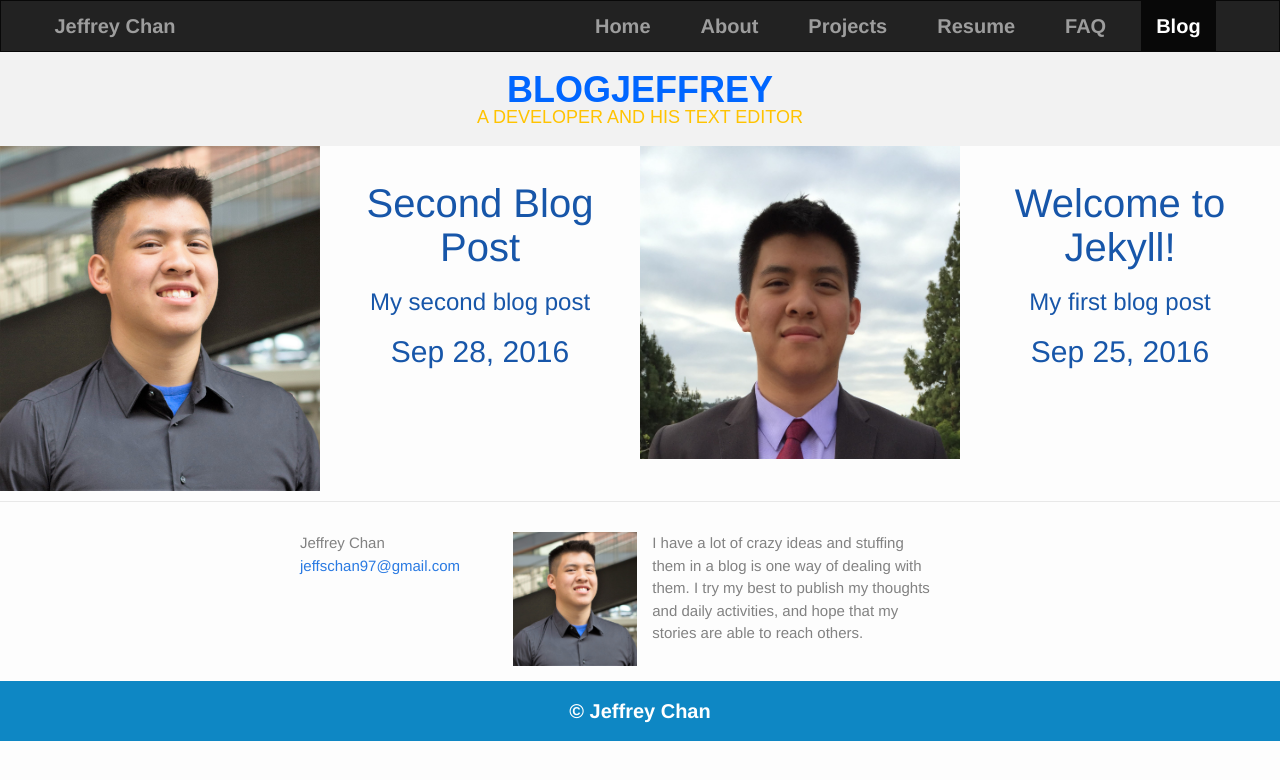
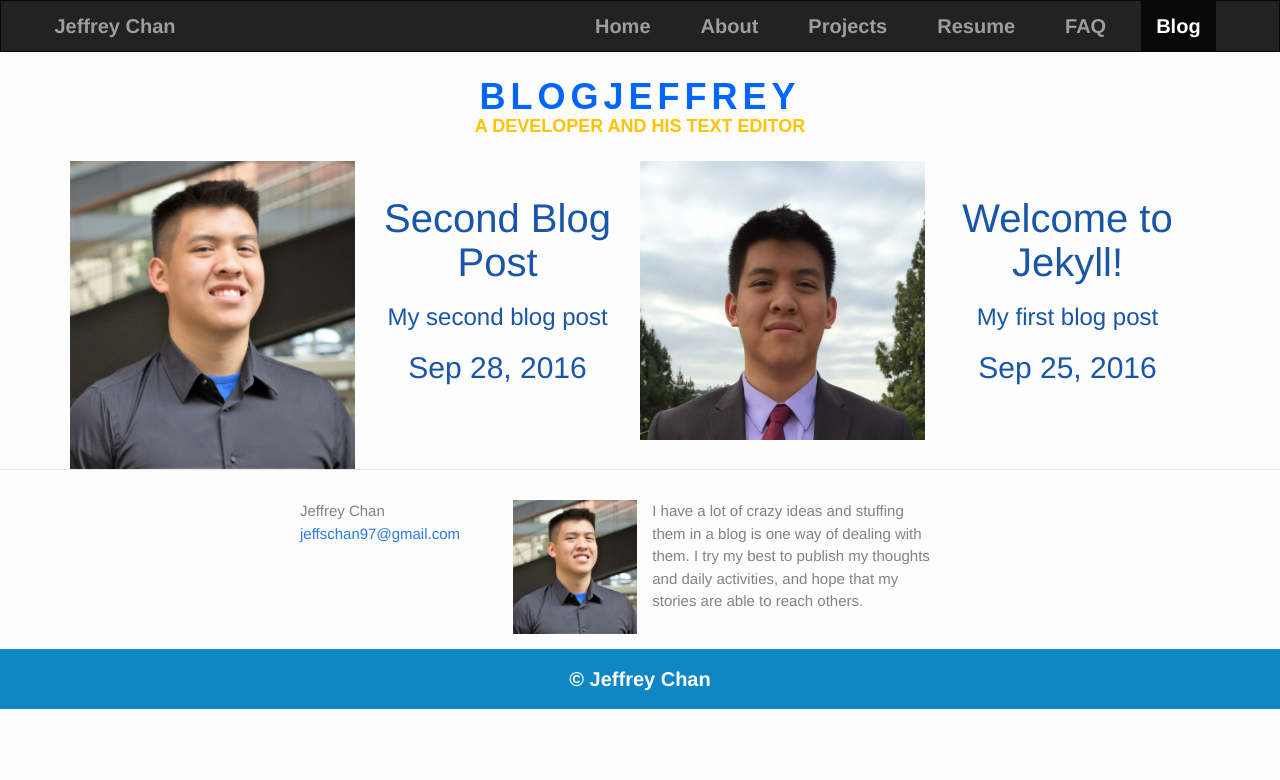
Before and after one commit to jeffreyxchan/jeffreyxchan.github.io, a Jekyll site: the page built from blog.html, in a window 1280 px wide. Shown: the top 780 px of the page. Built offline with Jekyll 4.4.1, drawn with Linux system fonts in a browser that asks for light colours; nearby versions of some CDN libraries.

Commit message:
Improved home-banner, changed background color, made format thinner

```diff
--- a/_includes/header.html
+++ b/_includes/header.html
@@ -22,4 +22,12 @@
             </div>
         </div>
     </nav>
+
+    <!-- HOME BANNER -->
+    <a href='{{ "/blog" | prepend: site.baseurl }}'>
+        <div class='home-banner'>
+            <h1 style='color: #0066FF;'><b>BLOGJEFFREY</b></h1>
+            <h4 style='color: #FFC301;'><b>A DEVELOPER AND HIS TEXT EDITOR</b></h4>
+        </div>
+    </a>
 </header>
--- a/blog.html
+++ b/blog.html
@@ -4,13 +4,7 @@ title: Blog - Jeffrey Chan
 ---
 
 <div class="home">
-
-    <div class='home-banner'>
-        <h1 style='color: #0066FF;'><b>BLOGJEFFREY</b></h1>
-        <h4 style='color: #FFC301;'>A DEVELOPER AND HIS TEXT EDITOR</h4>
-    </div>
-
-    <div class='container-fluid post-container'>
+    <div class='container'>
         {% for post in site.posts %}
         <a class="post-link" href="{{ post.url | prepend: site.baseurl }}">
             <div class='col-md-6 post'>
--- a/css/default.css
+++ b/css/default.css
@@ -4,11 +4,16 @@
     padding: 0;
 }
 
+a:hover {
+    text-decoration: none;
+}
+
 /* HOME BANNER */
 
 .home-banner {
-    padding: 20px 0;
-    background-color: #F2F2F2;
+    padding: 25px 0;
+    width: 350px;
+    margin: 0 auto;
 
     text-align: center;
     font-family: Arial, sans-serif;
@@ -17,14 +22,17 @@
 .home-banner h1,
 .home-banner h4 {
     margin: 0;
-    line-height: 1;
+    line-height: 1.1;
+}
+
+.home-banner h1 {
+    letter-spacing: 5px;
 }
 
 /* POST CONTAINER */
 
 .post-container {
-    margin-bottom: 10px;
-    padding: 0;
+    padding: 0 0 10px 0;
 }
 
 .post {
--- a/css/footer.css
+++ b/css/footer.css
@@ -19,3 +19,9 @@
 .footer p {
     margin: 0;
 }
+
+/* SITE FOOTER */
+
+.site-footer {
+    padding: 30px 0 0;
+}
```
